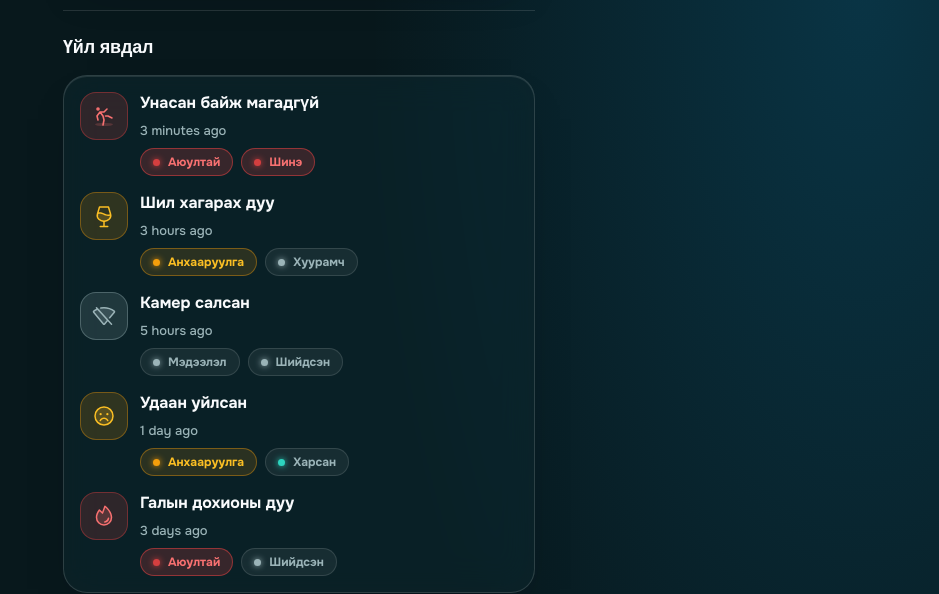
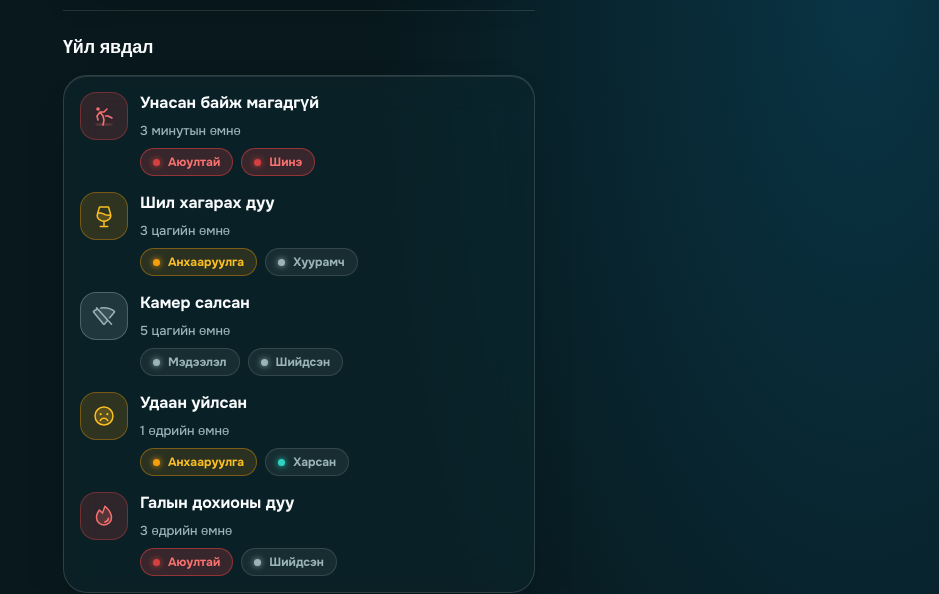
Before and after one commit to pinecone-studio/pinequest-s5-episode-1-team-11, a Next.js app: page /design in a window 1280 px wide. Shown: the part 1680-2274 px from the top of the page, without its empty margins (341-1280 px from the left). Built offline with nearby package versions, Linux system fonts and the light colour scheme; no server answers; a web font is replaced by a local one.

Commit message:
fix(ui): keep themes and Mongolian times consistent across browsers

```diff
--- a/src/app/design/page.tsx
+++ b/src/app/design/page.tsx
@@ -1,8 +1,11 @@
 import { cookies } from "next/headers";
+import { getNow } from "next-intl/server";
 import { defaultPalette, isPalette, PALETTE_COOKIE } from "@/components/theme/palettes";
+import { makeFixtures } from "@/contracts/fixtures";
 import { DesignShowcase } from "@/features/design/components/design-showcase";
 
 export default async function DesignPage() {
   const saved = (await cookies()).get(PALETTE_COOKIE)?.value;
-  return <DesignShowcase palette={isPalette(saved) ? saved : defaultPalette} />;
+  const fixtures = makeFixtures(await getNow());
+  return <DesignShowcase palette={isPalette(saved) ? saved : defaultPalette} fixtures={fixtures} />;
 }
--- a/src/components/domain/relative-time.tsx
+++ b/src/components/domain/relative-time.tsx
@@ -1,23 +1,21 @@
 "use client";
 
-import { useFormatter, useNow } from "next-intl";
+import { useNow, useTimeZone, useTranslations } from "next-intl";
+import { formatTimestamp, relativeTimeParts } from "@/lib/time";
 
 /**
  * "3 минутын өмнө", refreshed every 30 seconds.
  * The exact date and time is in the title and in <time dateTime> for screen readers.
  */
 export function RelativeTime({ date, className }: { date: string | Date; className?: string }) {
-  const format = useFormatter();
+  const t = useTranslations("common.relativeTime");
+  const timeZone = useTimeZone() ?? "Asia/Ulaanbaatar";
   const now = useNow({ updateInterval: 30_000 });
   const d = typeof date === "string" ? new Date(date) : date;
+  const { key, count } = relativeTimeParts(d, now);
   return (
-    <time
-      dateTime={d.toISOString()}
-      title={format.dateTime(d, { dateStyle: "medium", timeStyle: "short" })}
-      className={className}
-      suppressHydrationWarning
-    >
-      {format.relativeTime(d, now)}
+    <time dateTime={d.toISOString()} title={formatTimestamp(d, timeZone)} className={className}>
+      {t(key, { count })}
     </time>
   );
 }
--- a/src/components/theme/theme-switcher.tsx
+++ b/src/components/theme/theme-switcher.tsx
@@ -3,23 +3,31 @@
 import { useRouter } from "next/navigation";
 import { useLocale, useTranslations } from "next-intl";
 import { useTheme } from "next-themes";
-import { useTransition } from "react";
+import { useSyncExternalStore, useTransition } from "react";
 import { SegmentedControl } from "@/components/ui/segmented-control";
 import { setLocale } from "@/i18n/actions";
 import { cn } from "@/lib/cn";
 import { setPalette } from "./actions";
 import { type Palette, paletteSwatches, palettes } from "./palettes";
 
+const subscribeToMount = () => () => {};
+
 /** Систем / Харанхуй / Цайвар. */
 export function ModeSelect() {
   const t = useTranslations("common.theme");
   const { theme = "dark", setTheme } = useTheme();
+  // localStorage is only available in the browser. Hydrate with the same server value first.
+  const mounted = useSyncExternalStore(
+    subscribeToMount,
+    () => true,
+    () => false,
+  );
   const options = (["system", "dark", "light"] as const).map((v) => ({ value: v, label: t(v) }));
   return (
     <SegmentedControl
       label={t("mode")}
       options={options}
-      value={theme as "system" | "dark" | "light"}
+      value={mounted ? (theme as "system" | "dark" | "light") : "dark"}
       onValueChange={setTheme}
     />
   );
--- a/src/features/design/components/design-showcase.tsx
+++ b/src/features/design/components/design-showcase.tsx
@@ -27,7 +27,7 @@ import { SegmentedControl } from "@/components/ui/segmented-control";
 import { Sheet, SheetClose } from "@/components/ui/sheet";
 import { Skeleton } from "@/components/ui/skeleton";
 import { Switch } from "@/components/ui/switch";
-import { makeFixtures } from "@/contracts/fixtures";
+import type { Fixtures } from "@/contracts/fixtures";
 
 function Section({ title, children }: { title: string; children: ReactNode }) {
   return (
@@ -38,14 +38,20 @@ function Section({ title, children }: { title: string; children: ReactNode }) {
   );
 }
 
-export function DesignShowcase({ palette }: { palette: Palette }) {
+export function DesignShowcase({
+  palette,
+  fixtures: initialFixtures,
+}: {
+  palette: Palette;
+  fixtures: Fixtures;
+}) {
   const t = useTranslations("design");
   const c = useTranslations("common");
   const [ring, setRing] = useState<RingState>("calm");
   const [enabled, setEnabled] = useState(true);
   const [dialog, setDialog] = useState(false);
   const [confirmed, setConfirmed] = useState(false);
-  const [fixtures] = useState(() => makeFixtures());
+  const [fixtures] = useState(initialFixtures);
   return (
     <AppFrame>
       <PageHeader title={t("title")} subtitle={t("subtitle")} />
--- a/src/i18n/messages/en.json
+++ b/src/i18n/messages/en.json
@@ -81,5 +81,23 @@
     "en": "English"
   },
   "featurePending": "This section is being prepared",
-  "demo": "Example data · Live camera monitoring has not started"
+  "demo": "Example data · Live camera monitoring has not started",
+  "relativeTime": {
+    "now": "Just now",
+    "soon": "Soon",
+    "past": {
+      "minute": "{count, plural, one {# minute ago} other {# minutes ago}}",
+      "hour": "{count, plural, one {# hour ago} other {# hours ago}}",
+      "day": "{count, plural, one {# day ago} other {# days ago}}",
+      "month": "{count, plural, one {# month ago} other {# months ago}}",
+      "year": "{count, plural, one {# year ago} other {# years ago}}"
+    },
+    "future": {
+      "minute": "{count, plural, one {in # minute} other {in # minutes}}",
+      "hour": "{count, plural, one {in # hour} other {in # hours}}",
+      "day": "{count, plural, one {in # day} other {in # days}}",
+      "month": "{count, plural, one {in # month} other {in # months}}",
+      "year": "{count, plural, one {in # year} other {in # years}}"
+    }
+  }
 }
--- a/src/i18n/messages/mn.json
+++ b/src/i18n/messages/mn.json
@@ -81,5 +81,23 @@
     "en": "English"
   },
   "featurePending": "Энэ хэсгийг бэлдэж байна",
-  "demo": "Жишээ өгөгдөл · Бодит камерын хяналт эхлээгүй"
+  "demo": "Жишээ өгөгдөл · Бодит камерын хяналт эхлээгүй",
+  "relativeTime": {
+    "now": "Дөнгөж сая",
+    "soon": "Удахгүй",
+    "past": {
+      "minute": "{count} минутын өмнө",
+      "hour": "{count} цагийн өмнө",
+      "day": "{count} өдрийн өмнө",
+      "month": "{count} сарын өмнө",
+      "year": "{count} жилийн өмнө"
+    },
+    "future": {
+      "minute": "{count} минутын дараа",
+      "hour": "{count} цагийн дараа",
+      "day": "{count} өдрийн дараа",
+      "month": "{count} сарын дараа",
+      "year": "{count} жилийн дараа"
+    }
+  }
 }
--- a/src/i18n/request.ts
+++ b/src/i18n/request.ts
@@ -6,5 +6,5 @@ import { getMessages } from "./messages";
 export default getRequestConfig(async () => {
   const fromCookie = (await cookies()).get(LOCALE_COOKIE)?.value;
   const locale = isLocale(fromCookie) ? fromCookie : defaultLocale;
-  return { locale, messages: getMessages(locale), timeZone: "Asia/Ulaanbaatar" };
+  return { locale, messages: getMessages(locale), timeZone: "Asia/Ulaanbaatar", now: new Date() };
 });
--- /dev/null
+++ b/src/lib/time.ts
@@ -0,0 +1,37 @@
+const units = [
+  ["year", 365 * 86_400_000],
+  ["month", 30 * 86_400_000],
+  ["day", 86_400_000],
+  ["hour", 3_600_000],
+  ["minute", 60_000],
+] as const;
+
+/** Use translated messages: browser ICU locale support can differ from Node's. */
+export function relativeTimeParts(date: Date, now: Date) {
+  const difference = date.getTime() - now.getTime();
+  if (!Number.isFinite(difference)) throw new RangeError("Invalid date");
+  const elapsed = Math.abs(difference);
+  if (elapsed < 60_000) return { key: difference > 0 ? "soon" : "now", count: 0 } as const;
+  const [unit, duration] = units.find(([, duration]) => elapsed >= duration) ?? units[4];
+  return {
+    key: `${difference > 0 ? "future" : "past"}.${unit}` as const,
+    count: Math.round(elapsed / duration),
+  };
+}
+
+/** Fixed numeric tooltip with an explicit zone; no locale-specific punctuation. */
+export function formatTimestamp(date: Date, timeZone: string) {
+  const parts = new Intl.DateTimeFormat("en-GB", {
+    timeZone,
+    calendar: "gregory",
+    numberingSystem: "latn",
+    hourCycle: "h23",
+    year: "numeric",
+    month: "2-digit",
+    day: "2-digit",
+    hour: "2-digit",
+    minute: "2-digit",
+  }).formatToParts(date);
+  const values = Object.fromEntries(parts.map((part) => [part.type, part.value]));
+  return `${values.year}-${values.month}-${values.day} ${values.hour}:${values.minute}`;
+}
```
Also changed, not shown: 1 other file (tests, documents, lock files or other folders).
